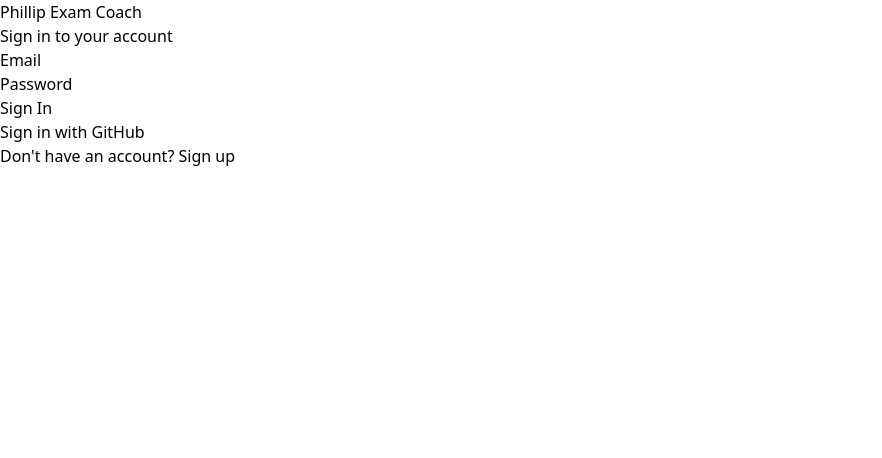
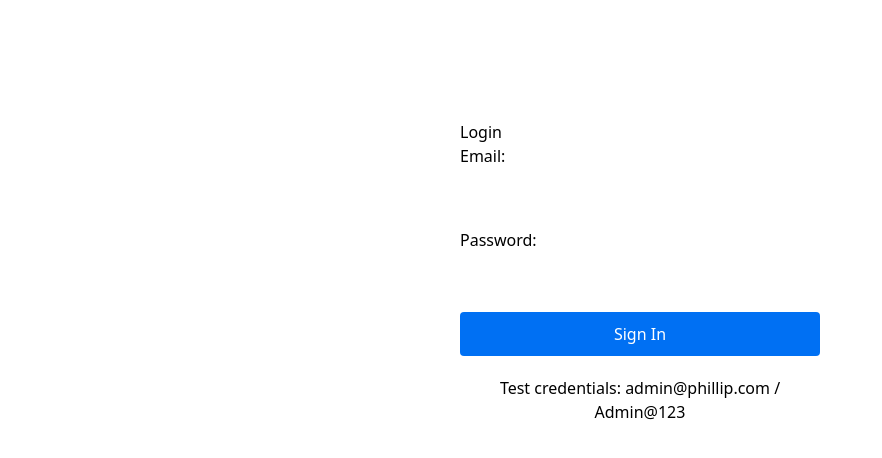
Before and after one commit to pd-training/phillip-exam-coach, a Next.js app: page /login in a window 1280 px wide. Shown: the top 458 px of the page, without its empty margins (0-882 px from the left). Built offline with nearby package versions, Linux system fonts and the light colour scheme.

Commit message:
Update page.tsx

```diff
--- a/app/(auth)/login/page.tsx
+++ b/app/(auth)/login/page.tsx
@@ -1,19 +1,20 @@
 "use client";
 
+import { useState } from "react";
 import { signIn } from "next-auth/react";
-import { useState } from "react";
-import Link from "next/link";
+import { useRouter } from "next/navigation";
 
 export default function LoginPage() {
+  const router = useRouter();
   const [email, setEmail] = useState("");
   const [password, setPassword] = useState("");
   const [error, setError] = useState("");
   const [loading, setLoading] = useState(false);
 
-  const handleSignIn = async (e: React.FormEvent) => {
+  const handleSubmit = async (e: React.FormEvent) => {
     e.preventDefault();
+    setError("");
     setLoading(true);
-    setError("");
 
     try {
       const result = await signIn("credentials", {
@@ -23,73 +24,70 @@
       });
 
       if (result?.error) {
-        setError(result.error);
+        setError("Invalid email or password");
       } else if (result?.ok) {
-        window.location.href = "/dashboard";
+        router.push("/dashboard");
       }
     } catch (err) {
-      setError("An error occurred. Please try again.");
+      setError("Something went wrong. Try again.");
     } finally {
       setLoading(false);
     }
   };
 
   return (
-    <div className="min-h-screen flex items-center justify-center bg-slate-50">
-      <div className="bg-white p-8 rounded-lg shadow-lg max-w-md w-full">
-        <h1 className="text-3xl font-bold mb-2 text-center text-slate-900">
-          Phillip Exam Coach
-        </h1>
-        <p className="text-center text-slate-600 mb-8">Sign in to your account</p>
+    <div style={{ maxWidth: "400px", margin: "100px auto", padding: "20px" }}>
+      <h1>Login</h1>
 
-        {error && <div className="bg-red-50 text-red-600 p-4 rounded mb-6">{error}</div>}
+      {error && (
+        <div style={{ color: "red", marginBottom: "10px", padding: "10px", backgroundColor: "#ffe0e0", borderRadius: "4px" }}>
+          {error}
+        </div>
+      )}
 
-        <form onSubmit={handleSignIn} className="space-y-4">
-          <div>
-            <label className="block text-sm font-medium mb-2">Email</label>
+      <form onSubmit={handleSubmit}>
+        <div style={{ marginBottom: "15px" }}>
+          <label>Email:</label>
           <input
             type="email"
             value={email}
             onChange={(e) => setEmail(e.target.value)}
-              className="w-full px-4 py-2 border border-slate-300 rounded-lg focus:outline-none focus:ring-2 focus:ring-blue-700"
             required
+            style={{ width: "100%", padding: "8px", marginTop: "5px" }}
           />
         </div>
-          <div>
-            <label className="block text-sm font-medium mb-2">Password</label>
+
+        <div style={{ marginBottom: "15px" }}>
+          <label>Password:</label>
           <input
             type="password"
             value={password}
             onChange={(e) => setPassword(e.target.value)}
-              className="w-full px-4 py-2 border border-slate-300 rounded-lg focus:outline-none focus:ring-2 focus:ring-blue-700"
             required
+            style={{ width: "100%", padding: "8px", marginTop: "5px" }}
           />
         </div>
+
         <button
           type="submit"
           disabled={loading}
-            className="w-full bg-blue-700 hover:bg-blue-800 text-white font-bold py-2 rounded-lg transition disabled:opacity-50"
+          style={{
+            width: "100%",
+            padding: "10px",
+            backgroundColor: loading ? "#ccc" : "#0070f3",
+            color: "white",
+            border: "none",
+            borderRadius: "4px",
+            cursor: loading ? "not-allowed" : "pointer",
+          }}
         >
           {loading ? "Signing in..." : "Sign In"}
         </button>
       </form>
 
-        <div className="my-6 border-t border-slate-300" />
-
-        <button
-          onClick={() => signIn("github")}
-          className="w-full flex items-center justify-center gap-2 bg-slate-900 hover:bg-slate-800 text-white font-bold py-2 rounded-lg transition"
-        >
-          <span>Sign in with GitHub</span>
-        </button>
-
-        <p className="text-center text-slate-600 mt-8">
-          Don't have an account?{" "}
-          <Link href="/signup" className="text-blue-700 font-bold hover:underline">
-            Sign up
-          </Link>
+      <p style={{ marginTop: "20px", textAlign: "center" }}>
+        Test credentials: admin@phillip.com / Admin@123
       </p>
-      </div>
     </div>
   );
 }
```
Lines whose indentation alone changed are shown as unchanged.
